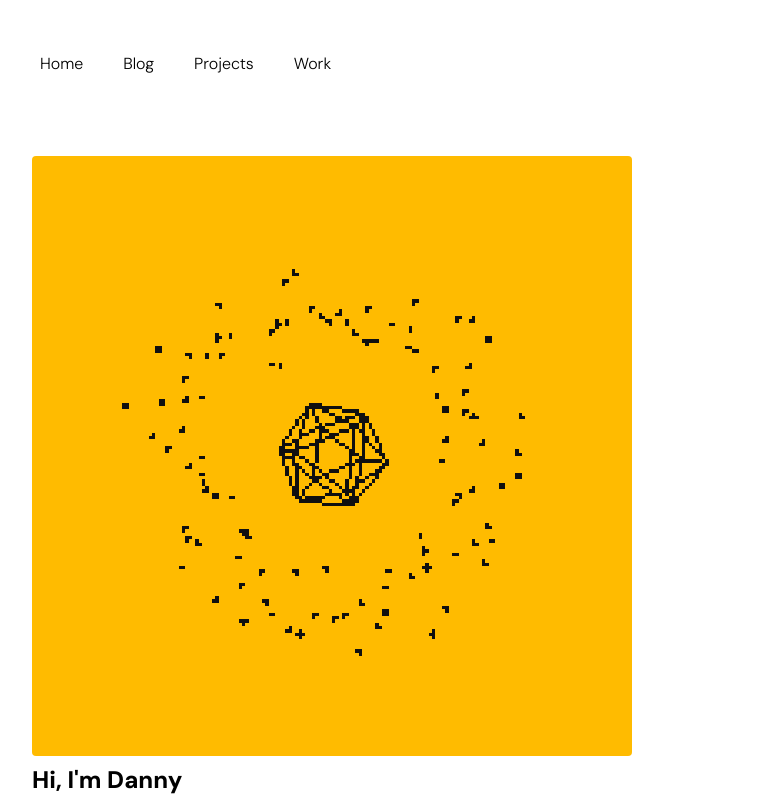
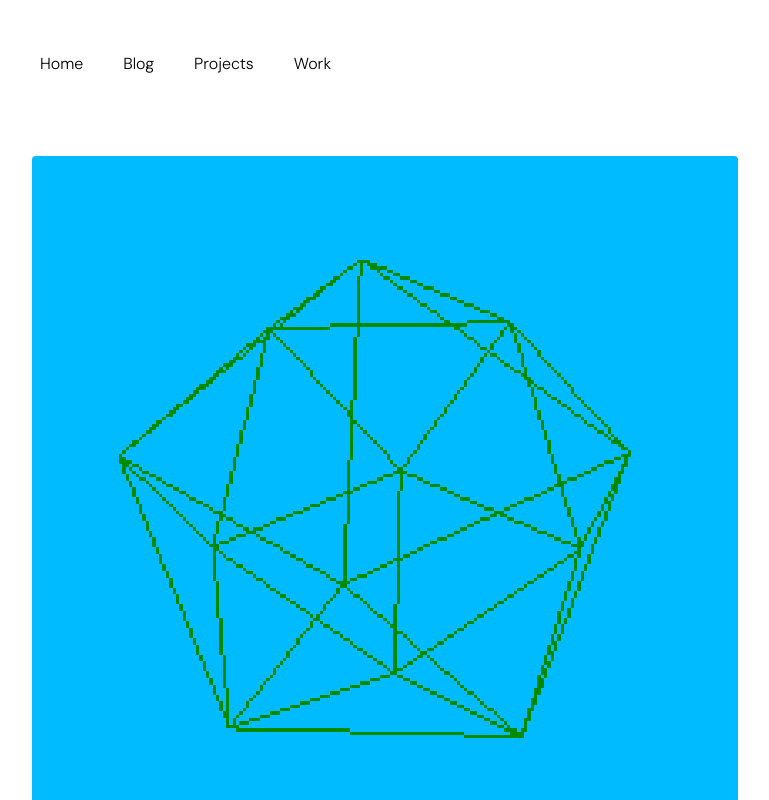
Before and after one commit to buoyad/ayoubd, a Next.js app in the folder site/: page / in a window 1280 px wide. Shown: the top 800 px of the page, without its empty margins (255-1024 px from the left). Built offline with nearby package versions, Linux system fonts and the light colour scheme.

Commit message:
add drei for orbitcontrols and set up camera for diorama

```diff
--- a/site/package.json
+++ b/site/package.json
@@ -11,6 +11,7 @@
   },
   "dependencies": {
     "@next/bundle-analyzer": "^14.0.4",
+    "@react-three/drei": "^9.92.7",
     "@react-three/fiber": "^8.15.12",
     "@types/three": "^0.160.0",
     "framer-motion": "^10.16.16",
--- a/site/src/app/(root)/page.tsx
+++ b/site/src/app/(root)/page.tsx
@@ -1,12 +1,11 @@
 import Link from 'next/link'
 import { Box, Heading, Text } from '../../ui/components'
-import { ColorMode } from '../../ui/theme-context'
-import { Orbit } from '@/ui/drawings/orbit'
+import { Diorama } from '@/ui/drawings/diorama'
 
 export default function Home() {
   return (
     <Box>
-      <Orbit />
+      <Diorama />
       <Heading>Hi, I'm Danny</Heading>
 
       <Text>
--- a/site/src/app/globals.css
+++ b/site/src/app/globals.css
@@ -1,6 +1,6 @@
 :root {
   --footer-height: 60px;
-  --content-width: min(calc(100% - 2*var(--content-padding-horizontal)), 65ch);
+  --content-width: min(calc(100vw - 2*var(--content-padding-horizontal)), 65ch);
   --content-padding-horizontal: 12px;
   font-size: 16px;
   font-weight: 300;
--- /dev/null
+++ b/site/src/ui/drawings/diorama.tsx
@@ -0,0 +1,73 @@
+'use client'
+import * as React from 'react'
+import { Canvas, useThree, useFrame } from "@react-three/fiber";
+import { styleSheet } from '../util'
+import { mix, useScroll, useTime, useTransform } from 'framer-motion';
+import { BufferAttribute, Spherical } from 'three';
+import { OrbitControls, PerspectiveCamera } from '@react-three/drei';
+
+const Landscape = () => {
+    return <mesh rotation-x={0.35}>
+        <icosahedronGeometry args={[1, 0]} />
+        <meshBasicMaterial color={"green"} wireframe />
+    </mesh>
+}
+
+type SceneProps = {
+    numStars?: number,
+    container: React.RefObject<HTMLDivElement>
+}
+const Scene = ({ numStars = 100, container }: SceneProps) => {
+    const { gl, viewport } = useThree(({ gl, viewport }) => ({ gl, viewport }))
+    const time = useTime()
+
+    useFrame(({ camera }) => {
+        const prev = new Spherical().setFromCartesianCoords(camera.position.x, camera.position.y, camera.position.z)
+        camera.position.setFromSphericalCoords(prev.radius, prev.phi, prev.theta + .005)
+    })
+
+    React.useLayoutEffect(() => {
+        gl.setClearColor('#00bbff')
+        gl.setPixelRatio(.3)
+    })
+
+    return <>
+        <Landscape />
+        <PerspectiveCamera makeDefault={true} position={[3, 0, 0]} />
+        <OrbitControls target={[0, 0, 0]} enablePan={false} enableRotate={true} enabled minDistance={2} maxDistance={10} />
+    </>
+}
+
+export const Diorama = () => {
+    const scrollContainer = React.useRef<HTMLDivElement>(null)
+    return <div style={styles.container} ref={scrollContainer}>
+        <div style={styles.canvas}>
+            <Canvas gl={{ antialias: false }} style={{ width: 'var(--content-width)', height: 'var(--content-width)' }}>
+                <Scene container={scrollContainer} />
+            </Canvas>
+        </div>
+        <style jsx global>{`
+        canvas {
+            image-rendering: -moz-crisp-edges;
+            image-rendering: -webkit-optimize-contrast;
+            image-rendering: pixelated;
+            image-rendering: optimize-contrast;
+        }
+        `}</style>
+    </div>
+}
+
+
+const styles = styleSheet({
+    canvas: {
+        position: 'sticky',
+        inset: 0
+    },
+    container: {
+        position: 'relative',
+        height: 'var(--content-width)',
+        width: 'var(--content-width)',
+        overflowY: 'scroll',
+        borderRadius: '4px',
+    }
+})
--- a/site/src/ui/drawings/orbit.tsx
+++ b/site/src/ui/drawings/orbit.tsx
@@ -46,7 +46,10 @@ const Scene = ({ numStars = 100, container }: SceneProps) => {
         camera.lookAt(0, 0, 0)
     })
 
-    React.useLayoutEffect(() => gl.setPixelRatio(.3))
+    React.useLayoutEffect(() => {
+        gl.setClearColor('#ffbb00')
+        gl.setPixelRatio(.3)
+    })
 
     const stars = []
     for (let i = 0; i < numStars; i++) {
@@ -64,7 +67,7 @@ export const Orbit = () => {
     return <div style={styles.container} ref={scrollContainer}>
         <div style={styles.inner}>
             <div style={styles.canvas}>
-                <Canvas gl={{ antialias: false }} style={{ width: 'min(95vw, 600px)', height: 'min(95vw, 600px)' }}>
+                <Canvas gl={{ antialias: false }} style={{ width: 'var(--content-width)', height: 'var(--content-width)' }}>
                     <Scene container={scrollContainer} />
                 </Canvas>
             </div>
@@ -88,11 +91,10 @@ const styles = styleSheet({
     },
     container: {
         position: 'relative',
-        height: 'min(95vw, 600px)',
-        width: 'min(95vw, 600px)',
+        height: 'var(--content-width)',
+        width: 'var(--content-width)',
         overflowY: 'scroll',
         borderRadius: '4px',
-        backgroundColor: '#ffbb00',
     },
     inner: {
         height: '500%'
```
Also changed, not shown: 1 other file (tests, documents, lock files or other folders).
